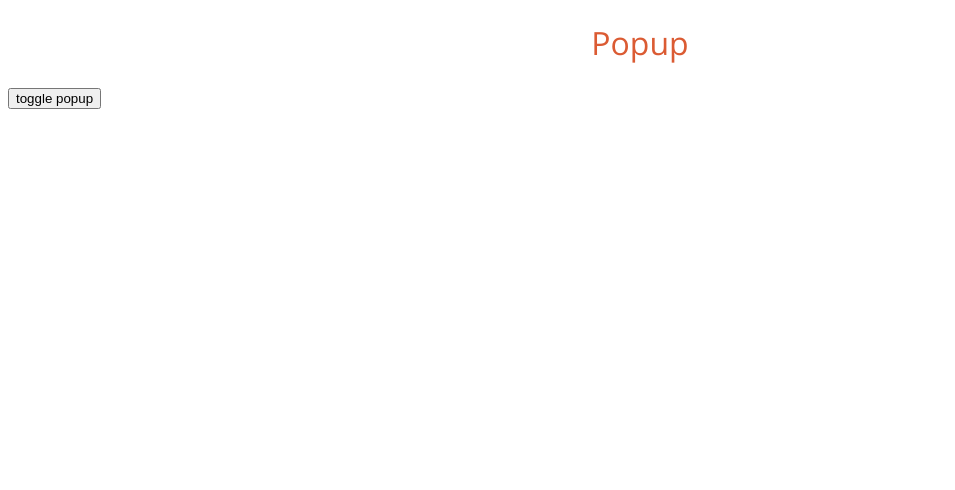
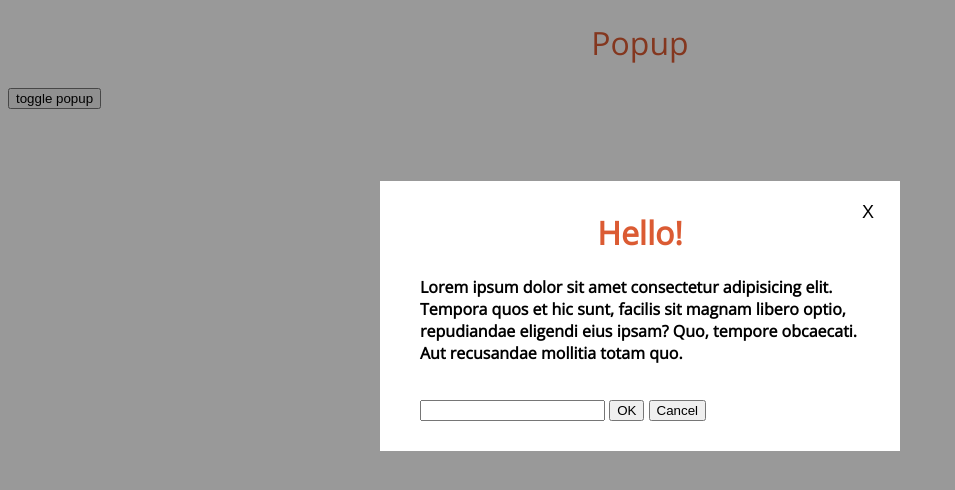
Before and after one commit to jeong-se-hun/pair-programming-sehun-woohee-, a website: page 5.popupModal/index.html in a window 1280 px wide. Both pictures are taken after a click on the button "toggle popup". Shown: the whole page, without its empty margins (0-955 px from the left). Drawn offline with nearby package versions, Linux system fonts and the light colour scheme.

Commit message:
popup 지행중 .1

```diff
--- a/5.popupModal/app.js
+++ b/5.popupModal/app.js
@@ -1 +1,13 @@
-//
+const $toggleLayer = document.querySelector('.toggle-layer');
+const $toggleInput = document.querySelector('.toggle-input');
+
+document.querySelector('body').addEventListener('click', e => {
+  if (e.target.classList.contains('toggle-popup')) $toggleLayer.classList.toggle('hide');
+  if (e.target.classList.contains('cancel') || e.target.classList.contains('toggle-layer'))
+    $toggleLayer.classList.toggle('hide');
+
+  if (e.target.classList.contains('ok')) {
+    document.querySelector('.popup-message').textContent = `from popup:  ${$toggleInput.value}`;
+    $toggleLayer.classList.toggle('hide');
+  }
+});
--- a/5.popupModal/index.html
+++ b/5.popupModal/index.html
@@ -25,11 +25,12 @@
       /* 팝업을 위한 CSS */
       .toggle-layer {
         position: absolute;
+        z-index: 99;
         top: 0;
         left: 0;
         right: 0;
         bottom: 0;
-        background-color: rgba(0, 0, 0, 0.6);
+        background-color: rgba(0, 0, 0, 0.4);
       }
 
       .toggle-box {
@@ -51,7 +52,7 @@
         padding-top: 30px;
       }
 
-      .toggle-box .cencel-icon {
+      .toggle-box .cancel-icon {
         position: absolute;
         top: 20px;
         right: 20px;
@@ -79,7 +80,7 @@
     <div class="toggle-layer hide">
       <div class="toggle-box">
         <h1>Hello!</h1>
-        <button class="cencel cencel-icon">X</button>
+        <button class="cancel cancel-icon">X</button>
         <p class="content">
           Lorem ipsum dolor sit amet consectetur adipisicing elit. Tempora quos et hic sunt, facilis sit magnam libero
           optio, repudiandae eligendi eius ipsam? Quo, tempore obcaecati. Aut recusandae mollitia totam quo.
```
